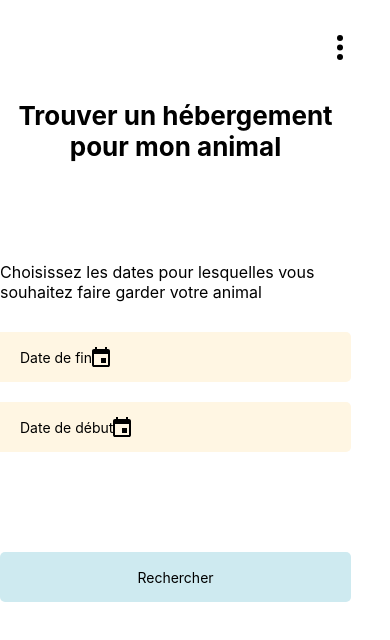
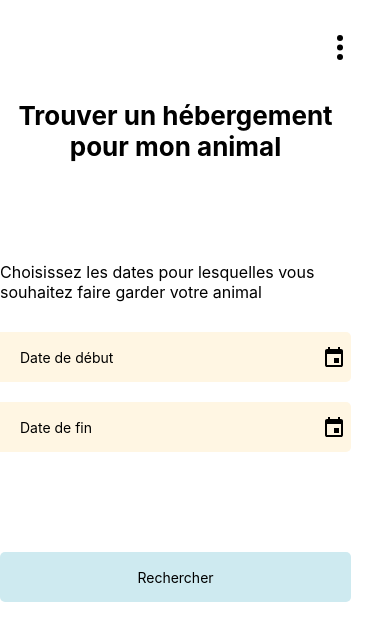
Before and after one commit to Fourkane-SA/PetWatch, a React Native app in the folder app/: screen /Home in a window 390 px wide. Shown: the top 640 px of the page. Built offline with nearby package versions, Linux system fonts and the light colour scheme.

Commit message:
add calendrier on home

```diff
--- a/app/components/calendar.tsx
+++ b/app/components/calendar.tsx
@@ -2,10 +2,10 @@ import { MultiDateSelectionCalendar, DefaultTheme } from 'react-native-easy-cale
 import frenchLocale from 'dayjs/locale/fr';
 import React from 'react';
 
-export default function Calendar() {
-
+export default function Calendar(props) {
     const [selectedDates, setSelectedDates] = React.useState<string[]>(['']); // Also possible
 
+    props.func(selectedDates);
 
     const setMaxNumberOfSelectedDates = React.useCallback((_selectedDates: string[]) => {
         const MAX_DATES = 3
@@ -16,12 +16,9 @@ export default function Calendar() {
 
     return (
         <MultiDateSelectionCalendar
-            disabledDates={['2020-01-01', '2020-03-04']}
-            initVisibleDate={'2020-02-10'}
-            minDate={'2020-01-10'}
-            maxDate={'2020-04-10'}
+            initVisibleDate={'2023-01-01'}
             allowYearView={true}
-            showExtraDates={false}
+            showExtraDates={true}
             testID={'my-calendar-component'}
             locale={frenchLocale}
             theme={DefaultTheme}
--- a/app/screens/home.tsx
+++ b/app/screens/home.tsx
@@ -16,10 +16,19 @@ var height = Dimensions.get('window').height; //full height
 export default function Home({ navigation }) {
 
     const [parameter, setParameter] = React.useState(false);
+    const [calendarDeb, setCalendarDeb] = React.useState(false);
+    const [calendarFin, setCalendarFin] = React.useState(false);
+    const [dates, setDates] = React.useState([]);
+
+    const pull_dates = (dates) => {
+        console.log(dates);
+        setDates(dates);
+    }
 
     return (
         <SafeAreaView style={styles.container}>
             <ScrollView contentContainerStyle={styles.wrapper}>
+                {/*Ici le btn a integrer sur une page pour avoir accès aux parametres */}
                 <TouchableOpacity activeOpacity={.7} style={styles.abs} onPress={() => setParameter(true)} onPressOut={() => setParameter(false)}>
                     <IconParameter></IconParameter>
                 </TouchableOpacity>
@@ -28,27 +37,39 @@ export default function Home({ navigation }) {
                 <Text style={styles.instructions}>Choisissez les dates pour lesquelles vous souhaitez faire garder votre animal</Text>
                 <View style={styles.blocCalendar}>
                     <View style={[styles.calendar]}>
-                        <TouchableOpacity activeOpacity={0.5} style={styles.calendarContainer}>
-                            <Text style={styles.btnCalendar}>Date de fin</Text>
-                            <IconCalendar></IconCalendar>
-                        </TouchableOpacity>
-                        {/* <Calendar></Calendar> */}
-                    </View>
-
-                    <View style={[styles.calendar]}>
-                        <TouchableOpacity activeOpacity={0.5} style={styles.calendarContainer}>
-                            <Text style={styles.btnCalendar}>Date de début</Text>
+                        <TouchableOpacity activeOpacity={0.5} style={styles.calendarContainer} onPress={() => setCalendarDeb(true)}>
+                            {dates[1] == null &&
+                                <Text style={styles.btnCalendar}>Date de début </Text>
+                            }
+                            {dates[1] != '' &&
+                                <Text style={styles.btnCalendar}>{dates[1]}</Text>
+                            }
                             <IconCalendar></IconCalendar>
                         </TouchableOpacity>
                     </View>
+                    <View style={[styles.calendar]}>
+                        <TouchableOpacity activeOpacity={0.5} style={styles.calendarContainer} onPress={() => setCalendarFin(true)}>
+                            {dates[2] == null &&
+                                <Text style={styles.btnCalendar}>Date de fin </Text>
+                            }
+                            {dates[2] != '' &&
+                                <Text style={styles.btnCalendar}>{dates[2]}</Text>
+                            }
+                            <IconCalendar></IconCalendar>
+                        </TouchableOpacity>
+                    </View>
+
+                    {calendarDeb == true &&
+                        <Calendar func={pull_dates}></Calendar>
+                    }
 
                     <TouchableOpacity activeOpacity={0.5} style={styles.btnFooter}>
                         <Text>Rechercher</Text>
                     </TouchableOpacity>
                 </View>
 
-                { parameter == true &&
-                     <ModalParameter></ModalParameter>
+                {parameter == true &&
+                    <ModalParameter></ModalParameter>
                 }
 
             </ScrollView>
@@ -109,6 +130,7 @@ const styles = StyleSheet.create({
         alignItems: 'center',
         justifyContent: "center",
         minHeight: 50,
+        width: '100%',
         backgroundColor: '#FFF6E3',
     },
     btnFooter: {
```
